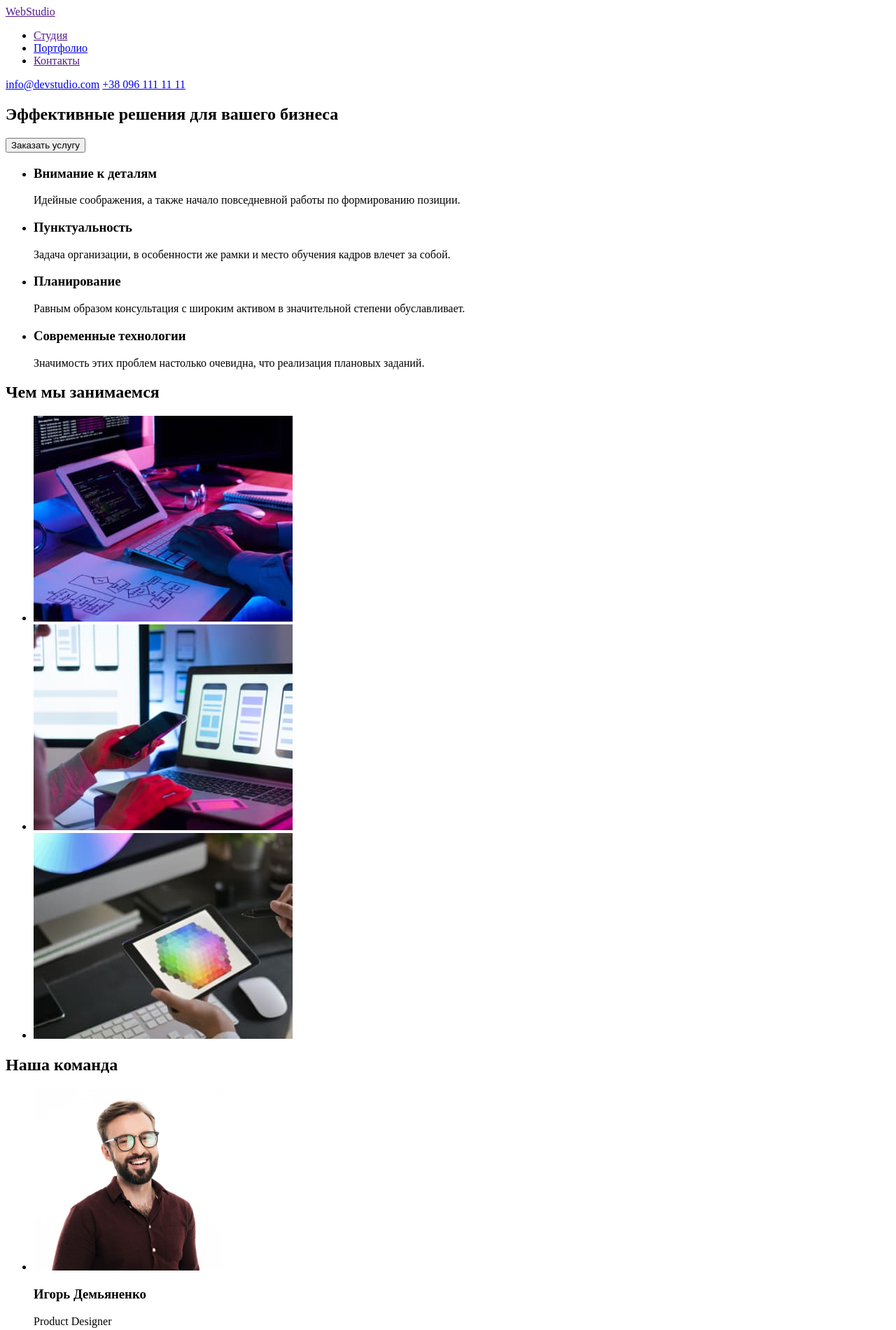
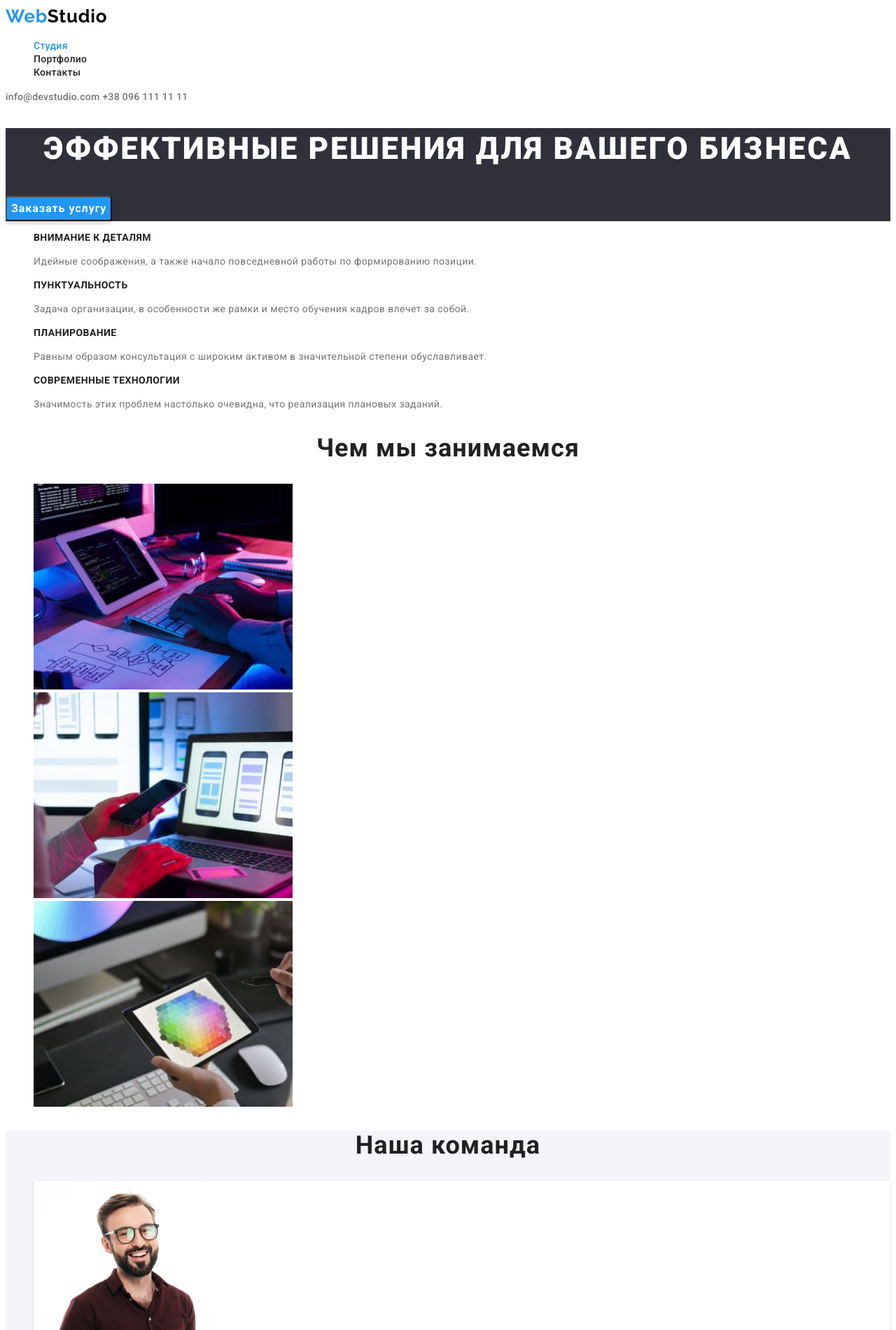
Before and after one commit to rus-ampm/goit-markup-hw-02, a plain HTML site: page index.html in a window 1280 px wide. Shown: the top 1900 px of the page at 70% size. Drawn offline with Linux system fonts and the light colour scheme.

Commit message:
Завершает оформление CSS

```diff
--- a/css/styles.css
+++ b/css/styles.css
@@ -0,0 +1,229 @@
+:root {
+  --primary-text-color: #757575;
+  --title-text-color: #212121;
+  --primary-background-color: #ffffff;
+  --secondary-background-color: #2f303a;
+  --tertiary-background-color: #f5f4fa;
+  --accent-color: #2196f3;
+  --secondary-accent-color: #188ce8;
+  --header-logo-color: #000000;
+}
+
+.list {
+  list-style: none;
+}
+
+.link {
+  text-decoration: none;
+}
+
+body {
+  background-color: var(--primary-background-color);
+  font-family: Roboto, Raleway, sans-serif;
+  color: var(--primary-text-color);
+}
+
+/*====Header====*/
+
+.logo {
+  font-family: Raleway;
+  font-weight: bold;
+  font-size: 26px;
+  line-height: 1.19;
+  letter-spacing: 0.03em;
+  color: var(--accent-color);
+}
+
+.header-logo {
+  color: var(--header-logo-color);
+}
+
+.nav-list-link {
+  font-weight: 500;
+  font-size: 14px;
+  line-height: 1.14;
+  letter-spacing: 0.02em;
+  color: var(--title-text-color);
+}
+
+.nav-list .nav-list-link:hover,
+.nav-list .nav-list-link:focus {
+  color: var(--accent-color);
+}
+
+.nav-list .nav-list-link.current {
+  color: var(--accent-color);
+}
+
+.contact-link {
+  font-weight: 500;
+  font-size: 14px;
+  line-height: 1.14;
+  letter-spacing: 0.02em;
+  color: var(--primary-text-color);
+}
+
+.contact-link:hover,
+.contact-link:focus {
+  color: var(--accent-color);
+}
+
+/*====WebStudio-Main====*/
+
+.hero {
+  background-color: var(--secondary-background-color);
+}
+
+.hero-title {
+  font-weight: 900;
+  font-size: 44px;
+  line-height: 1.36;
+  text-align: center;
+  letter-spacing: 0.06em;
+  text-transform: uppercase;
+  color: var(--primary-background-color);
+}
+
+.hero-btn {
+  font-family: inherit;
+  font-weight: bold;
+  font-size: 16px;
+  line-height: 1.88;
+  display: flex;
+  align-items: center;
+  text-align: center;
+  letter-spacing: 0.06em;
+  color: var(--primary-background-color);
+  background-color: var(--accent-color);
+  box-shadow: 0px 4px 4px rgba(0, 0, 0, 0.15);
+  border-radius: 4px;
+  cursor: pointer;
+}
+
+.hero-btn:hover,
+.hero-btn:focus {
+  background-color: var(--secondary-accent-color);
+}
+
+.features-title {
+  font-weight: bold;
+  font-size: 14px;
+  line-height: 1.14;
+  letter-spacing: 0.03em;
+  text-transform: uppercase;
+  color: var(--title-text-color);
+}
+
+.features-text {
+  font-weight: normal;
+  font-size: 14px;
+  line-height: 1.71;
+  letter-spacing: 0.03em;
+  color: var(--primary-text-color);
+}
+
+.team {
+  background-color: var(--tertiary-background-color);
+}
+
+.section-title {
+  font-weight: bold;
+  font-size: 36px;
+  line-height: 1.17;
+  text-align: center;
+  letter-spacing: 0.03em;
+  color: var(--title-text-color);
+}
+
+.team-card {
+  background: var(--primary-background-color);
+  box-shadow: 0px 1px 3px rgba(0, 0, 0, 0.12), 0px 1px 1px rgba(0, 0, 0, 0.14),
+    0px 2px 1px rgba(0, 0, 0, 0.2);
+  border-radius: 0px 0px 4px 4px;
+}
+
+.team-card-title {
+  font-weight: 500;
+  font-size: 16px;
+  line-height: 1.19;
+  text-align: center;
+  letter-spacing: 0.03em;
+  color: var(--title-text-color);
+}
+
+.team-card-description {
+  font-weight: normal;
+  font-size: 16px;
+  line-height: 1.19;
+  text-align: center;
+  letter-spacing: 0.03em;
+  color: var(--primary-text-color);
+}
+
+/*====Portfolio-Main====*/
+
+.btn {
+  font-family: inherit;
+  font-weight: 500;
+  font-size: 16px;
+  line-height: 1.63;
+  text-align: center;
+  letter-spacing: 0.03em;
+  background-color: var(--tertiary-background-color);
+  border-radius: 4px;
+  border-style: none;
+}
+
+.btn:hover,
+.btn:focus {
+  color: var(--primary-background-color);
+  background-color: var(--accent-color);
+  box-shadow: 0px 3px 1px rgba(0, 0, 0, 0.1), 0px 1px 2px rgba(0, 0, 0, 0.08),
+    0px 2px 2px rgba(0, 0, 0, 0.12);
+  border-radius: 4px;
+  cursor: pointer;
+}
+
+.project-title {
+  font-weight: bold;
+  font-size: 18px;
+  line-height: 2;
+  letter-spacing: 0.06em;
+  color: var(--title-text-color);
+}
+.project-description {
+  font-weight: normal;
+  font-size: 16px;
+  line-height: 1.88;
+  letter-spacing: 0.03em;
+  color: var(--primary-text-color);
+}
+
+/*====Footer====*/
+
+.footer {
+  background-color: var(--secondary-background-color);
+}
+
+.footer-logo {
+  color: var(--primary-background-color);
+}
+
+.map-link {
+  font-style: normal;
+  font-weight: normal;
+  font-size: 14px;
+  line-height: 1.71;
+  letter-spacing: 0.03em;
+  color: var(--primary-background-color);
+}
+
+.mail,
+.contact-number {
+  font-style: normal;
+  font-weight: normal;
+  font-size: 14px;
+  line-height: 1.71;
+  letter-spacing: 0.03em;
+  color: rgba(255, 255, 255, 0.6);
+}
--- a/index.html
+++ b/index.html
@@ -5,54 +5,66 @@
     <meta http-equiv="X-UA-Compatible" content="IE=edge" />
     <meta name="viewport" content="width=device-width, initial-scale=1.0" />
     <title>WebStudio</title>
+    <link rel="preconnect" href="https://fonts.googleapis.com" />
+    <link rel="preconnect" href="https://fonts.gstatic.com" crossorigin />
+    <link
+      href="https://fonts.googleapis.com/css2?family=Raleway:wght@700&family=Roboto:wght@400;500;700;900&display=swap"
+      rel="stylesheet"
+    />
     <link rel="stylesheet" href="./css/styles.css" />
   </head>
   <body>
-    <header>
-      <a href="">WebStudio</a>
-      <nav>
-        <ul>
-          <li><a href="">Студия</a></li>
-          <li><a href="./portfolio.html">Портфолио</a></li>
-          <li><a href="">Контакты</a></li>
+    <header class="page-header">
+      <a class="logo link" href="">Web<span class="header-logo">Studio</span></a>
+      <nav class="navigation">
+        <ul class="nav-list list">
+          <li class="nav-list-item"><a class="nav-list-link link current" href="">Студия</a></li>
+          <li class="nav-list-item">
+            <a class="nav-list-link link" href="./portfolio.html">Портфолио</a>
+          </li>
+          <li class="nav-list-item"><a class="nav-list-link link" href="">Контакты</a></li>
         </ul>
       </nav>
-      <a href="mailto:info@devstudio.com">info@devstudio.com</a>
-      <a href="tel:+380961111111">+38 096 111 11 11</a>
+      <a class="contact-link link" href="mailto:info@devstudio.com">info@devstudio.com</a>
+      <a class="contact-link link" href="tel:+380961111111">+38 096 111 11 11</a>
     </header>
 
     <main>
-      <section>
-        <h1>Эффективные решения для вашего бизнеса</h1>
-        <button type="button">Заказать услугу</button>
+      <section class="hero">
+        <h1 class="hero-title">Эффективные решения для вашего бизнеса</h1>
+        <button class="hero-btn" type="button">Заказать услугу</button>
       </section>
-      <section>
-        <ul>
+      <section class="features">
+        <ul class="list">
           <li>
-            <h3>Внимание к деталям</h3>
-            <p>Идейные соображения, а также начало повседневной работы по формированию позиции.</p>
+            <h3 class="features-title">Внимание к деталям</h3>
+            <p class="features-text">
+              Идейные соображения, а также начало повседневной работы по формированию позиции.
+            </p>
           </li>
           <li>
-            <h3>Пунктуальность</h3>
-            <p>
+            <h3 class="features-title">Пунктуальность</h3>
+            <p class="features-text">
               Задача организации, в особенности же рамки и место обучения кадров влечет за собой.
             </p>
           </li>
           <li>
-            <h3>Планирование</h3>
-            <p>
+            <h3 class="features-title">Планирование</h3>
+            <p class="features-text">
               Равным образом консультация с широким активом в значительной степени обуславливает.
             </p>
           </li>
           <li>
-            <h3>Современные технологии</h3>
-            <p>Значимость этих проблем настолько очевидна, что реализация плановых заданий.</p>
+            <h3 class="features-title">Современные технологии</h3>
+            <p class="features-text">
+              Значимость этих проблем настолько очевидна, что реализация плановых заданий.
+            </p>
           </li>
         </ul>
       </section>
       <section>
-        <h2>Чем мы занимаемся</h2>
-        <ul>
+        <h2 class="section-title">Чем мы занимаемся</h2>
+        <ul class="list">
           <li>
             <img src="./images/img-1.jpg" alt="разработчик пишет код" width="370" height="294" />
           </li>
@@ -74,39 +86,40 @@
           </li>
         </ul>
       </section>
-      <section>
-        <h2>Наша команда</h2>
-        <ul>
-          <li>
+      <section class="team">
+        <h2 class="section-title">Наша команда</h2>
+        <ul class="team-list list">
+          <li class="team-card">
             <img src="./images/foto-1.jpg" alt="фото Игорь Демьяненко" width="270" height="260" />
-            <h3>Игорь Демьяненко</h3>
-            <p lang="en">Product Designer</p>
+            <h3 class="team-card-title">Игорь Демьяненко</h3>
+            <p class="team-card-description" lang="en">Product Designer</p>
           </li>
-          <li>
+          <li class="team-card">
             <img src="./images/foto-2.jpg" alt="фото Ольга Репина" width="270" height="260" />
-            <h3>Ольга Репина</h3>
-            <p lang="en">Frontend Developer</p>
+            <h3 class="team-card-title">Ольга Репина</h3>
+            <p class="team-card-description" lang="en">Frontend Developer</p>
           </li>
-          <li>
+          <li class="team-card">
             <img src="./images/foto-3.jpg" alt="фото Николай Тарасов" width="270" height="260" />
-            <h3>Николай Тарасов</h3>
-            <p lang="en">Marketing</p>
+            <h3 class="team-card-title">Николай Тарасов</h3>
+            <p class="team-card-description" lang="en">Marketing</p>
           </li>
-          <li>
+          <li class="team-card">
             <img src="./images/foto-4.jpg" alt="фото Михаил Ермаков" width="270" height="260" />
-            <h3>Михаил Ермаков</h3>
-            <p lang="en">UI Designer</p>
+            <h3 class="team-card-title">Михаил Ермаков</h3>
+            <p class="team-card-description" lang="en">UI Designer</p>
           </li>
         </ul>
       </section>
     </main>
 
-    <footer>
-      <a href="">WebStudio</a>
+    <footer class="footer">
+      <a class="logo link" href="">Web<span class="footer-logo">Studio</span></a>
       <address>
-        <ul>
+        <ul class="list">
           <li>
             <a
+              class="map-link link"
               href="https://goo.gl/maps/sKyNyaU12oT2qco99"
               target="_blank"
               rel="noopener noreferrer"
@@ -114,10 +127,10 @@
             >
           </li>
           <li>
-            <a href="mailto:info@devstudio.com">info@devstudio.com</a>
+            <a class="mail link" href="mailto:info@devstudio.com">info@devstudio.com</a>
           </li>
           <li>
-            <a href="tel:+380961111111">+38 096 111 11 11</a>
+            <a class="contact-number link" href="tel:+380961111111">+38 096 111 11 11</a>
           </li>
         </ul>
       </address>
```
Also changed, not shown: portfolio.html (+57 -50 lines).
